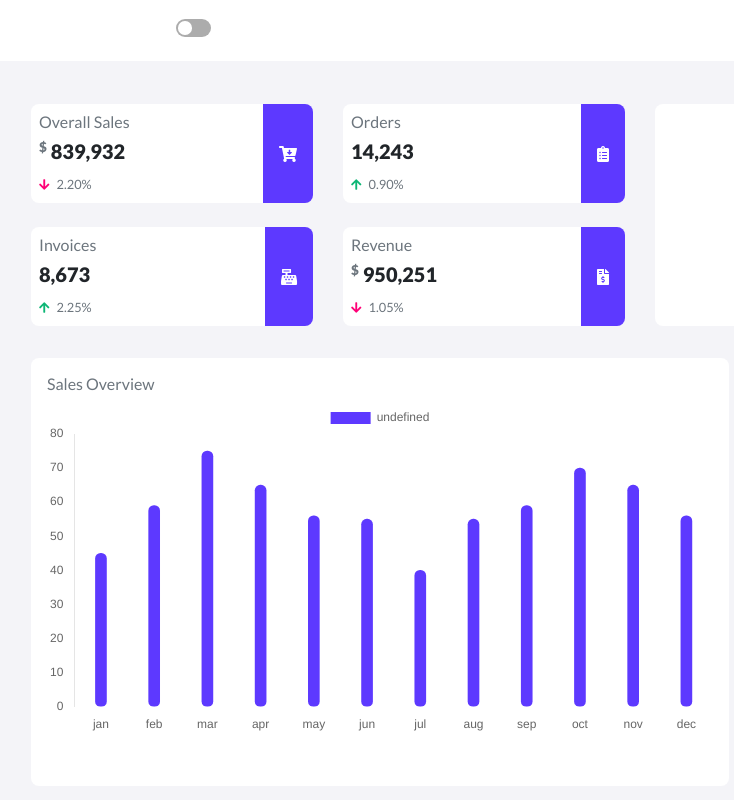
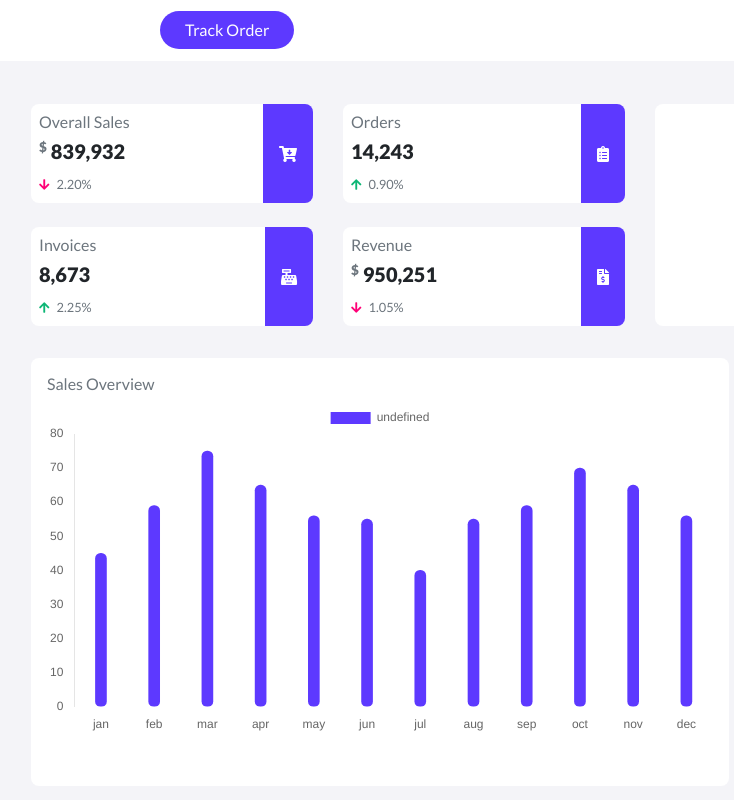
Before and after one commit to bryanmwaniqi/bait-admin-dashboard, a plain HTML site: page dashboard.html in a window 1280 px wide. Shown: the top 800 px of the page, 0-734 px from the left. Drawn offline with nearby package versions, Linux system fonts and the light colour scheme.

Commit message:
add track order button and refactor buttons to primary and secondary buttons depending on button color

```diff
--- a/css/style.css
+++ b/css/style.css
@@ -51,6 +51,25 @@ img{
 }
 .rounded-edges{
     border-radius: 0.5rem;
+}
+.rounded-btn{
+    -webkit-text-decoration: none;
+    -moz-text-decoration: none;
+    -ms-text-decoration: none;
+    -o-text-decoration: none;
+    text-decoration: none;
+    background-color: var(--bg-color);
+    -webkit-border-radius: 50px;
+    -moz-border-radius: 50px;
+    -ms-border-radius: 50px;
+    -o-border-radius: 50px;
+    border-radius: 50px;
+    color: var(--primary-color);
+    -webkit-transition: 0.2s ease-in-out;
+    -moz-transition: 0.2s ease-in-out;
+    -ms-transition: 0.2s ease-in-out;
+    -o-transition: 0.2s ease-in-out;
+    transition: 0.2s ease-in-out;
 }
 .text-purple{
     color: var(--bg-color);
@@ -148,7 +167,7 @@ button.owl-dot.active span{
 a.account-redirect{
     color: var(--pink);
 }
-.coloured-btn{
+/* .coloured-btn{
     -webkit-text-decoration: none;
     -moz-text-decoration: none;
     -ms-text-decoration: none;
@@ -166,7 +185,7 @@ a.account-redirect{
     -ms-transition: 0.2s ease-in-out;
     -o-transition: 0.2s ease-in-out;
     transition: 0.2s ease-in-out;
-}
+} */
 span.form-icon{
     position: absolute;
     margin-left: 1rem;
@@ -180,12 +199,16 @@ span.form-icon{
     border-color: #7e7e7e;
     color: var(--text-color);
 }
-.coloured-btn:hover{
+.secondary-btn{
+    background-color: var(--pink);
+    color: var(--body-color);
+}
+.secondary-btn:hover{
     background-color: transparent;
     border: 1.8px solid var(--pink);
     color: #fff;
 }
-.coloured-btn:focus, .regular-btn:focus, .form-control:focus{
+.secondary:focus, .regular-btn:focus, .form-control:focus{
     -webkit-box-shadow: none ;
     -moz-box-shadow: none ;
     -ms-box-shadow: none ;
@@ -253,6 +276,11 @@ span.form-icon{
 }
 #main-navbar .toggler-nav.active{
     margin-left: 8.5rem;
+}
+#main-navbar .primary-btn:hover{
+    background-color: transparent;
+    border: 1.8px solid var(--bg-color);
+    color: var(--bg-color);
 }
 #main-navbar #account-overview .dropdown-item{
     color: #616161;
--- a/dashboard.html
+++ b/dashboard.html
@@ -40,11 +40,17 @@
                 <span class="ml-1">Bait Logo</span>
             </a>
             <ul class="navbar-nav toggler-nav active mt-lg-0">
-                <li class="nav-item ml-4 logo " >
+                <!-- <li class="nav-item ml-4 logo d-flex align-items-center ">
                     <label class="sidemenu-toggle my-auto" for="sidemenu-toggler">
                         <input class="toggle-input" type="checkbox" id="sidemenu-toggler">
                         <div class="toggle-bg"></div>
                     </label>
+                </li> -->
+                <li class="nav-item d-flex align-items-center">
+                    <!-- <a class="nav-link d-flex align-items-center" href="#"> -->
+                        <button class="btn primary-btn rounded-btn ml-2 px-4" >Track Order</button>
+                    <!-- </a> -->
+
                 </li>
             </ul>
             <button class="navbar-toggler d-lg-none" type="button" data-toggle="collapse" data-target="#collapsibleNavId" aria-controls="collapsibleNavId"
```
Also changed, not shown: login.html (+1 -1 lines), register.html (+1 -1 lines).
